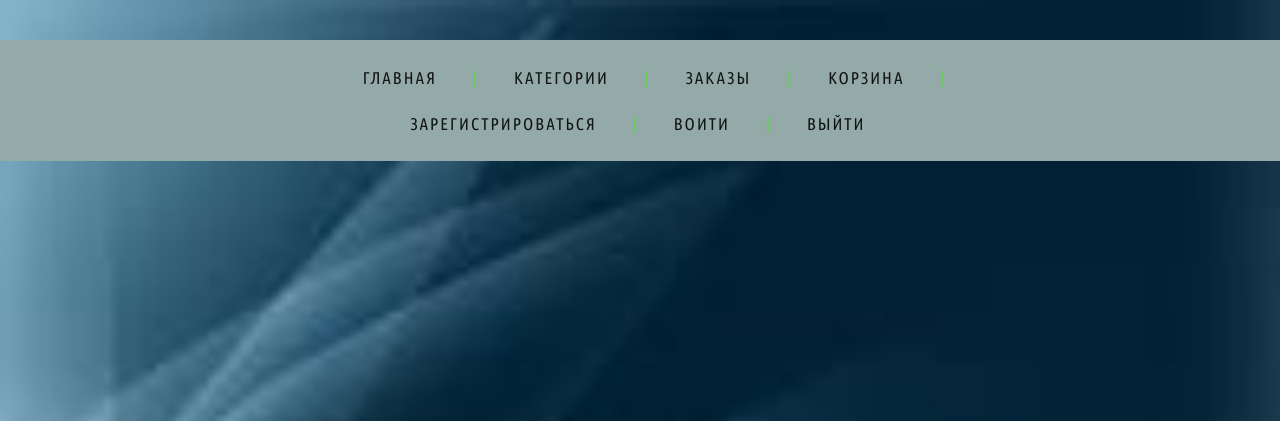
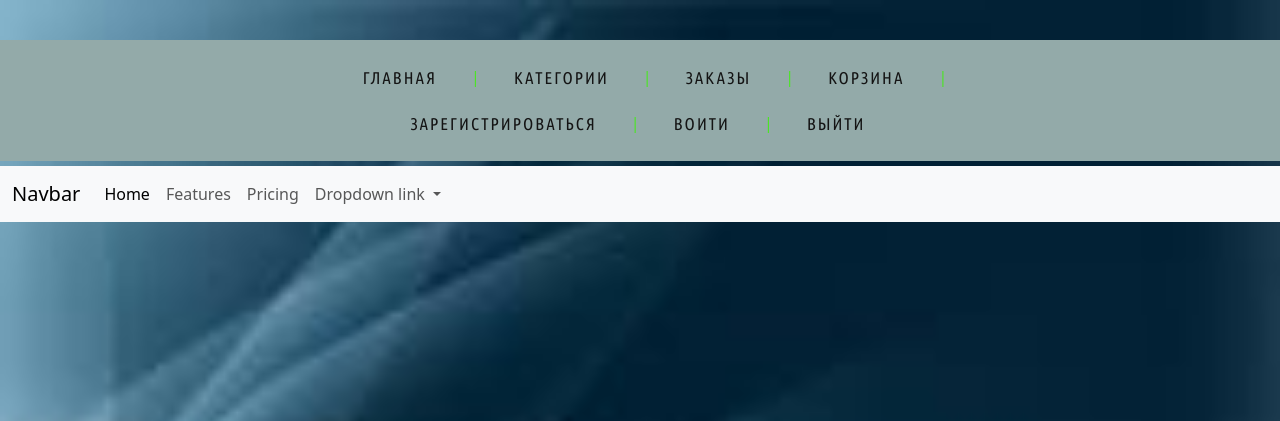
Before and after one commit to NovozhilovAV/shop_market, a Django app: page / in a window 1280 px wide. Shown: the top 421 px of the page. Run offline with Django 4.2, Linux system fonts and the light colour scheme.

Commit message:
refresh project 29/08/23

```diff
--- a/int_shop/settings.py
+++ b/int_shop/settings.py
@@ -45,6 +45,7 @@ INSTALLED_APPS = [
     'orders',
     'users',
     'products',
+    'slugify',
 ]
 
 MIDDLEWARE = [
--- a/products/forms.py
+++ b/products/forms.py
@@ -8,6 +8,7 @@ class CategoryForm(forms.ModelForm):
     class Meta:
         model = Category
         fields = '__all__'
+        # exclude = исключаем поля которые не хотим отображать
         labels = {
             'name': 'Имя',
             'description': 'Описание',
--- a/products/templates/products/base.html
+++ b/products/templates/products/base.html
@@ -28,5 +28,7 @@
     <li><a href="" >Воити</a></li>
     <li><a href="" >Выйти</a></li>
   </ul>
+  {% block content %}
+  {% endblock content %}
 </body>
 </html>
--- a/products/templates/products/index.html
+++ b/products/templates/products/index.html
@@ -1,19 +1,40 @@
-{% load static %}
+{% extends 'products/base.html' %}
 <!-- эта команда говорит-загрузи файлы из каталога статик, см ниже код -->
-<!DOCTYPE html>
-<html lang="en">
-<head>
-  <meta charset="UTF-8">
-  <title>Home</title>
-  <link href="https://cdn.jsdelivr.net/npm/bootstrap@5.0.0-beta1/dist/css/bootstrap.min.css" rel="stylesheet">
-  <link rel="stylesheet" href="{% static 'css/stylesheet.css'%}" type="text/css">
-  <script src="{% static 'js/script.js' %}"></script>
-</head>
-<body>
-  <div class="container custom">
-    <h1 class="text-center">Привет Django, здесь может быть ваша реклама!</h1>
-    <h4>это файл index.html находится в products/templates/products.....</h4>
-    <img class="w-50 mx-auto d-block" src="{% static 'img/exemple.png' %}" alt="photo">
+
+{% block content %}
+<script src="https://cdn.jsdelivr.net/npm/@popperjs/core@2.11.8/dist/umd/popper.min.js" integrity="sha384-I7E8VVD/ismYTF4hNIPjVp/Zjvgyol6VFvRkX/vR+Vc4jQkC+hVqc2pM8ODewa9r" crossorigin="anonymous"></script>
+<script src="https://cdn.jsdelivr.net/npm/bootstrap@5.3.1/dist/js/bootstrap.min.js" integrity="sha384-Rx+T1VzGupg4BHQYs2gCW9It+akI2MM/mndMCy36UVfodzcJcF0GGLxZIzObiEfa" crossorigin="anonymous"></script>
+<link rel="stylesheet" href="https://cdn.jsdelivr.net/npm/bootstrap@5.3.1/dist/css/bootstrap.min.css">
+
+<nav class="navbar navbar-expand-lg bg-body-tertiary">
+  <div class="container-fluid">
+    <a class="navbar-brand" href="#">Navbar</a>
+    <button class="navbar-toggler" type="button" data-bs-toggle="collapse" data-bs-target="#navbarNavDropdown" aria-controls="navbarNavDropdown" aria-expanded="false" aria-label="Toggle navigation">
+      <span class="navbar-toggler-icon"></span>
+    </button>
+    <div class="collapse navbar-collapse" id="navbarNavDropdown">
+      <ul class="navbar-nav">
+        <li class="nav-item">
+          <a class="nav-link active" aria-current="page" href="#">Home</a>
+        </li>
+        <li class="nav-item">
+          <a class="nav-link" href="#">Features</a>
+        </li>
+        <li class="nav-item">
+          <a class="nav-link" href="#">Pricing</a>
+        </li>
+        <li class="nav-item dropdown">
+          <a class="nav-link dropdown-toggle" href="#" role="button" data-bs-toggle="dropdown" aria-expanded="false">
+            Dropdown link
+          </a>
+          <ul class="dropdown-menu">
+            <li><a class="dropdown-item" href="#">Action</a></li>
+            <li><a class="dropdown-item" href="#">Another action</a></li>
+            <li><a class="dropdown-item" href="#">Something else here</a></li>
+          </ul>
+        </li>
+      </ul>
+    </div>
   </div>
-</body>
-</html>
+</nav>
+{% endblock content %}
--- /dev/null
+++ b/products/templates/products/subcategory_form.html
@@ -0,0 +1,5 @@
+<form action="{% url 'products:subcategory_form' %}" method="post" enctype="multipart/form-data">
+    {% csrf_token %}
+    {{ form.as_p }}
+    <button type="submit">Добавить подкатегорию</button>
+</form>
--- a/products/urls.py
+++ b/products/urls.py
@@ -1,5 +1,5 @@
 from django.urls import path
-from .views import index, CategoryCreateView, CategoryListView
+from .views import index, CategoryCreateView, CategoryListView, SubCategoryCreateView
 # маршрутизатор приложения products
 # видео от 24.08 - 2ч35мин
 
@@ -8,5 +8,6 @@ urlpatterns = [
     path('', index, name='index'),
     path('category_form/', CategoryCreateView.as_view(), name='category_form'),
     path('category_list/', CategoryListView.as_view(), name='category_list'),
+    path('subcategory_form/', SubCategoryCreateView.as_view(), name='subcategory_form')
 
 ]
--- a/products/views.py
+++ b/products/views.py
@@ -1,3 +1,4 @@
+from typing import Any, Dict
 from django.shortcuts import render
 from django.http import HttpResponse
 from django.views.generic import CreateView, ListView
@@ -8,16 +9,17 @@ from django.urls import reverse_lazy
 
 # Create your views here.
 def index(request):
-    return HttpResponse('This is page Products/это страница с продуктами!')
+    return HttpResponse('This is page Products/это страница c продуктами!')
 
 def root_index(request):
-    return render(request, 'products/base.html')
+    # return render(request, 'products/base.html')
     # выедет меню из base.html
-    # return render(request, 'products/index.html')
+    return render(request, 'products/index.html')
     # выведет страницу index.html с приветствием и стилем stylesheet
 
+
 class CategoryCreateView(CreateView):
-    models = Category
+    model = Category
     fields = '__all__'
     form = CategoryForm
     template_name = 'products/category_form.html'
@@ -28,3 +30,17 @@ class CategoryListView(ListView):
     model = Category
     template_name = 'products/category_list.html'
     context_object_name = 'categories'
+
+    def get_context_data(self, **kwargs):
+        context =  super().get_context_data(**kwargs)
+        subcategories = Subcategory.objects.all()
+        context['subcategories'] = subcategories
+        return context
+
+
+class SubCategoryCreateView(CreateView):
+    model = Subcategory
+    fields = '__all__'
+    form = SubcategoryForm
+    template_name = 'products/subcategory_form.html'
+    success_url = reverse_lazy('products:category_list')
```
Also changed, not shown: products/models.py (+15 -2 lines), products/templates/products/category_list.html (+10 -3 lines), products/migrations/0002_alter_category_slug.py (added), static/img/fon2.jpeg (added).
